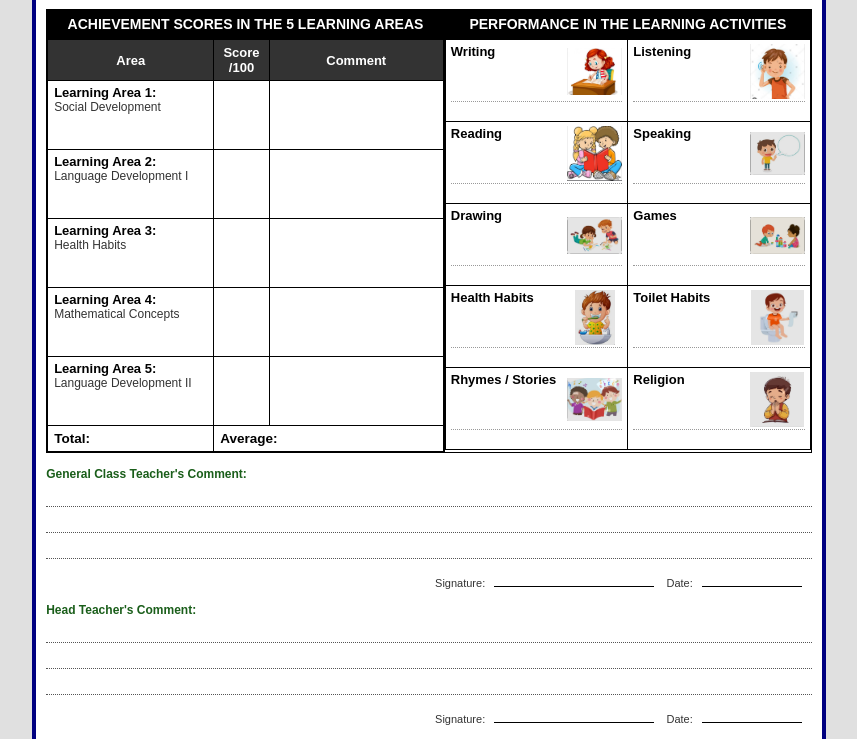
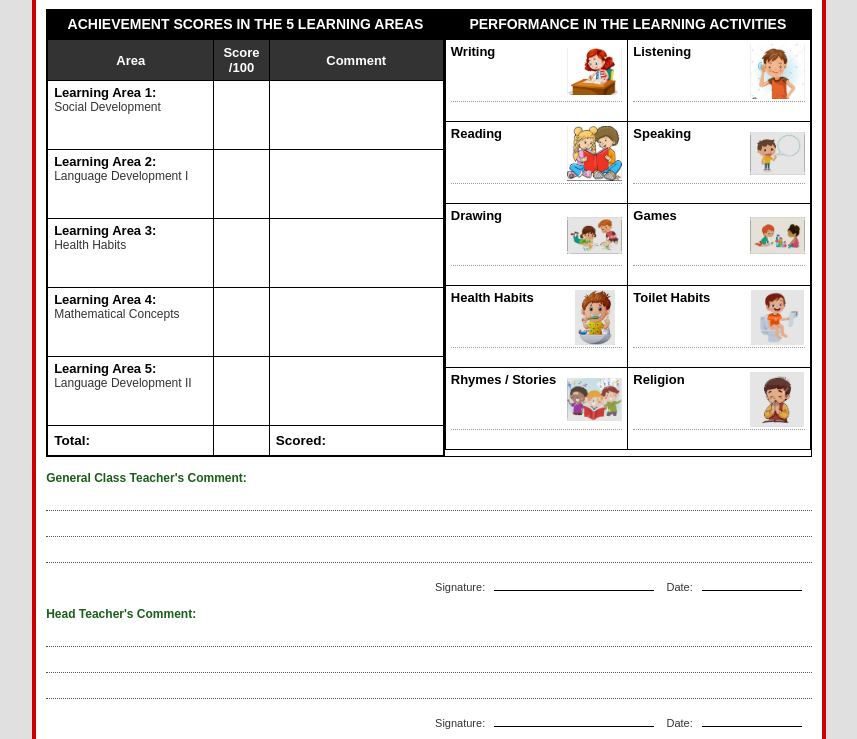
Before and after one commit to 1o1tech-Ug/Schoolerpsystem, a Flask app: template app/templates/modules/academics/report_cards/Sunbay_nursery_report_card.html in a window 1280 px wide. Shown: the part 226-965 px from the top of the page, without its empty margins (211-1068 px from the left). Run offline with Flask 3, Linux system fonts and the light colour scheme; the template is opened without the code that fills it, so the values that code supplies are empty.

Commit message:
nursery report card update

```diff
--- a/app/templates/modules/academics/report_cards/Sunbay_nursery_report_card.html
+++ b/app/templates/modules/academics/report_cards/Sunbay_nursery_report_card.html
@@ -3,7 +3,7 @@
 <head>
 <meta charset="UTF-8">
 <meta name="viewport" content="width=device-width, initial-scale=1.0">
-<title>Sunbay Junior School nursery level reportcard</title>
+<title>Sunbay Junior School Nursery Report Card</title>
 <style>
 @page {
     size: A4 portrait;
@@ -25,12 +25,11 @@ body {
     min-height: 297mm;
     margin: auto;
     background: white;
-    border: 4px solid navy;
+    border: 4px solid #cc0000;
     padding: 10px;
     position: relative;
 }
 
-/* ── Watermark ── */
 .watermark-logo {
     position: absolute;
     top: 0; left: 0;
@@ -49,7 +48,6 @@ body {
     z-index: 1;
 }
 
-/* ── Header ── */
 .header-table {
     width: 100%;
     border-collapse: collapse;
@@ -93,7 +91,6 @@ body {
     letter-spacing: 0.5px;
 }
 
-/* ── Info row ── */
 .info-table {
     width: 100%;
     border-collapse: collapse;
@@ -108,10 +105,8 @@ body {
 .info-table td:nth-child(2) { width: 20%; }
 .info-table td:nth-child(3) { width: 30%; }
 .info-table td:nth-child(4) { width: 20%; }
-
 .info-row2 td { border-bottom: none; }
 
-/* ── Main two-column table ── */
 .main-table {
     width: 100%;
     border-collapse: collapse;
@@ -131,7 +126,6 @@ body {
     vertical-align: top;
 }
 
-/* ── Score table (left column) ── */
 .score-table {
     width: 100%;
     border-collapse: collapse;
@@ -182,7 +176,6 @@ body {
     height: 30px;
 }
 
-/* ── Activity grid (right column) ── */
 .activity-grid {
     width: 100%;
     border-collapse: collapse;
@@ -229,7 +222,6 @@ body {
     min-height: 16px;
 }
 
-/* ── Comment / signature section ── */
 .comments-section {
     margin-top: 14px;
     font-size: 12px;
@@ -263,12 +255,11 @@ body {
     height: 22px;
 }
 
-/* ── Print ── */
 @media print {
     body { background: white; padding: 0; }
     .report {
         width: 100%;
-        border: 4px solid navy;
+        border: 4px solid #cc0000;
         box-shadow: none;
         margin: 0;
         min-height: auto;
@@ -283,13 +274,11 @@ body {
 
     <div class="content-layer">
 
-        <!-- ══ HEADER ══ -->
         <table class="header-table">
             <tr>
                 <td class="logo-cell">
                     <img src="{{ school_detail.school_logo_url if school_detail and school_detail.school_logo_url else sunbay_logo }}" alt="School Logo">
                 </td>
-
                 <td>
                     <div class="school-name">{{ school.name | upper }}</div>
                     <div class="school-details">
@@ -299,7 +288,6 @@ body {
                         {% if school_detail.contact_2 %} / {{ school_detail.contact_2 }}{% endif %}
                     </div>
                 </td>
-
                 <td class="children-right-cell">
                     <img src="{{ children_image }}" alt="Children">
                 </td>
@@ -311,7 +299,6 @@ body {
 
         <div class="title">LEARNER&#39;S {{ exam_type }} REPORT — {{ term.name if term }}{% if academic_year %}, {{ academic_year.name }}{% endif %}</div>
 
-        <!-- ══ INFO ROW ══ -->
         <table class="info-table">
             <tr>
                 <td>NAME: {{ student.first_name }} {{ student.last_name }}</td>
@@ -326,23 +313,20 @@ body {
             </tr>
         </table>
 
-
         {% set la_keys = [
-            ('social',                'Social Development'),
-            ('language development i','Language Development I'),
-            ('health',                'Health Habits'),
-            ('math',                  'Mathematical Concepts'),
+            ('social',                 'Social Development'),
+            ('language development i', 'Language Development I'),
+            ('health',                 'Health Habits'),
+            ('math',                   'Mathematical Concepts'),
             ('language development ii','Language Development II'),
         ] %}
 
-        <!-- ══ MAIN TABLE ══ -->
         <table class="main-table">
             <tr>
                 <th width="52%">ACHIEVEMENT SCORES IN THE 5 LEARNING AREAS</th>
                 <th width="48%">PERFORMANCE IN THE LEARNING ACTIVITIES</th>
             </tr>
             <tr>
-                <!-- LEFT: Score table -->
                 <td>
                     <table class="score-table">
                         <tr>
@@ -350,7 +334,6 @@ body {
                             <th style="width:14%">Score /100</th>
                             <th>Comment</th>
                         </tr>
-
                         {% for key, label in la_keys %}
                         {% set ns = namespace(la_row=none) %}
                         {% for row in subject_rows %}
@@ -366,21 +349,17 @@ body {
                                 </div>
                             </td>
                             <td class="score-cell">{{ ns.la_row.total_score if ns.la_row and ns.la_row.total_score is not none else '' }}</td>
-                            <td class="comment-cell">{{ ns.la_row.remark if ns.la_row else '' }}</td>
+                            <td class="comment-cell"></td>
                         </tr>
                         {% endfor %}
-
-                        <!-- Total row -->
-                        <tr>
-                            <td class="total-row" style="padding:5px 6px; font-weight:bold;">Total:</td>
-                            <td class="total-row" colspan="2" style="padding:5px 6px; font-weight:bold;">
-                                Average: {{ average_mark if average_mark is not none else '—' }}
-                            </td>
+                        <tr class="total-row">
+                            <td style="padding:5px 6px; font-weight:bold;">Total:</td>
+                            <td style="padding:5px 6px;"></td>
+                            <td style="padding:5px 6px; font-weight:bold;">Scored:</td>
                         </tr>
                     </table>
                 </td>
 
-                <!-- RIGHT: Activity grid -->
                 <td>
                     <table class="activity-grid">
                         {% set activities = [
@@ -421,7 +400,6 @@ body {
             </tr>
         </table>
 
-        <!-- ══ COMMENTS / SIGNATURES ══ -->
         <div class="comments-section">
 
             <div class="comment-block">
@@ -452,7 +430,7 @@ body {
 
         </div>
 
-    </div><!-- end content-layer -->
-</div><!-- end report -->
+    </div>
+</div>
 </body>
 </html>
```
Also changed, not shown: app/static/images/sunbay_logo.png, app/static/images/sunbayllogo.png (added), app/static/images/sunbaylogo.png (deleted), 2 other files.
